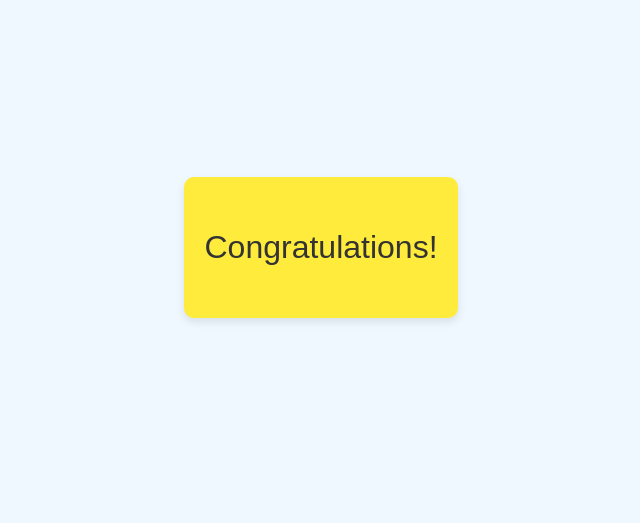
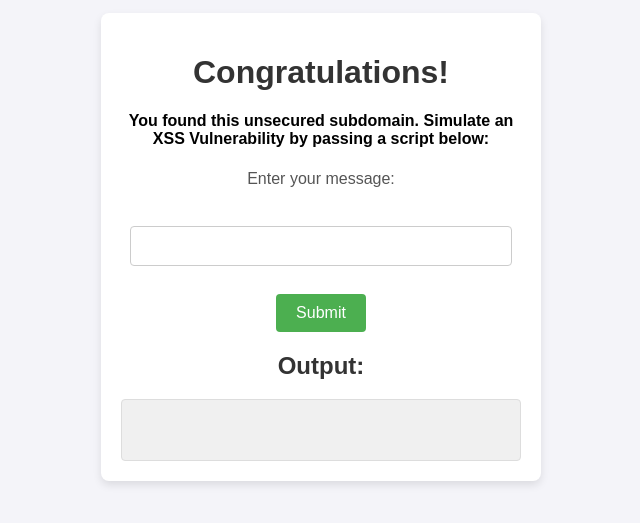
Before and after one commit to cyberpau-labs/cyberpau-labs.github.io, a plain HTML site: page index.html in a window 1280 px wide. Shown: the part 153-676 px from the top of the page, without its empty margins (319-959 px from the left). Drawn offline with Linux system fonts and the light colour scheme.

Commit message:
update index.html xss simulation

```diff
--- a/index.html
+++ b/index.html
@@ -1,34 +1,112 @@
 <!DOCTYPE html>
 <html lang="en">
+
 <head>
     <meta charset="UTF-8">
     <meta name="viewport" content="width=device-width, initial-scale=1.0">
-    <meta http-equiv="X-UA-Compatible" content="ie=edge">
-    <title>Congratulations!</title>
+    <title>Simulate XSS Vulnerability</title>
     <style>
         body {
             font-family: Arial, sans-serif;
+            background-color: #f4f4f9;
+            margin: 0;
+            padding: 0;
             display: flex;
             justify-content: center;
             align-items: center;
             height: 100vh;
-            margin: 0;
-            background-color: #f0f8ff;
         }
-        .message {
+
+        .container {
+            background-color: #fff;
+            padding: 20px;
+            border-radius: 8px;
+            box-shadow: 0 4px 8px rgba(0, 0, 0, 0.1);
+            width: 400px;
             text-align: center;
-            padding: 20px;
-            background-color: #ffeb3b;
-            border-radius: 10px;
-            box-shadow: 0 4px 8px rgba(0, 0, 0, 0.1);
-            font-size: 2rem;
+        }
+
+        h1 {
             color: #333;
+            margin-bottom: 20px;
+        }
+
+        label {
+            font-size: 16px;
+            color: #555;
+            margin-bottom: 10px;
+            display: inline-block;
+        }
+
+        input[type="text"] {
+            width: 90%;
+            padding: 10px;
+            margin: 10px 0;
+            border: 1px solid #ccc;
+            border-radius: 4px;
+            font-size: 16px;
+        }
+
+        button {
+            background-color: #4CAF50;
+            color: white;
+            border: none;
+            padding: 10px 20px;
+            text-align: center;
+            text-decoration: none;
+            display: inline-block;
+            font-size: 16px;
+            cursor: pointer;
+            border-radius: 4px;
+            transition: background-color 0.3s;
+        }
+
+        button:hover {
+            background-color: #45a049;
+        }
+
+        h2 {
+            color: #333;
+            margin-top: 20px;
+        }
+
+        #output {
+            padding: 10px;
+            background-color: #f0f0f0;
+            border: 1px solid #ddd;
+            margin-top: 10px;
+            min-height: 40px;
+            border-radius: 4px;
         }
     </style>
 </head>
+
 <body>
-    <div class="message">
-        <p>Congratulations!</p>
+    <div class="container">
+        <h1>Congratulations!</h1>
+        <h4>You found this unsecured subdomain. Simulate an XSS Vulnerability by passing a script below:</h4>
+
+        <form id="xssForm">
+            <label for="userInput">Enter your message:</label><br><br>
+            <input type="text" id="userInput" name="userInput"><br><br>
+            <button type="button" onclick="submitForm()">Submit</button>
+        </form>
+
+        <h2>Output:</h2>
+        <div id="output"></div>
     </div>
+
+    <script>
+        function submitForm() {
+            // Get the value entered in the text field
+            var userInput = document.getElementById("userInput").value;
+
+            console.log(userInput)
+
+            // Directly inject the user input into the output section (XSS vulnerability)
+            document.getElementById("output").innerHTML = userInput;
+        }
+    </script>
 </body>
+
 </html>
```
